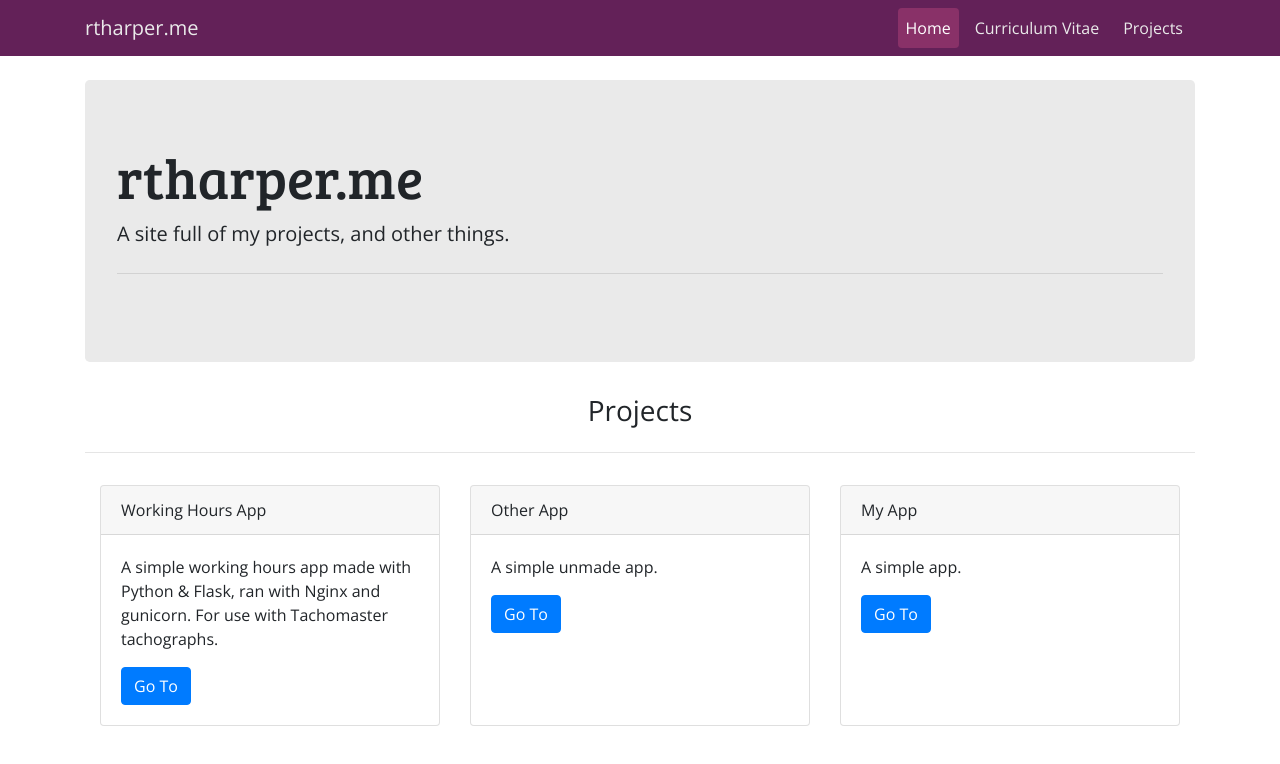
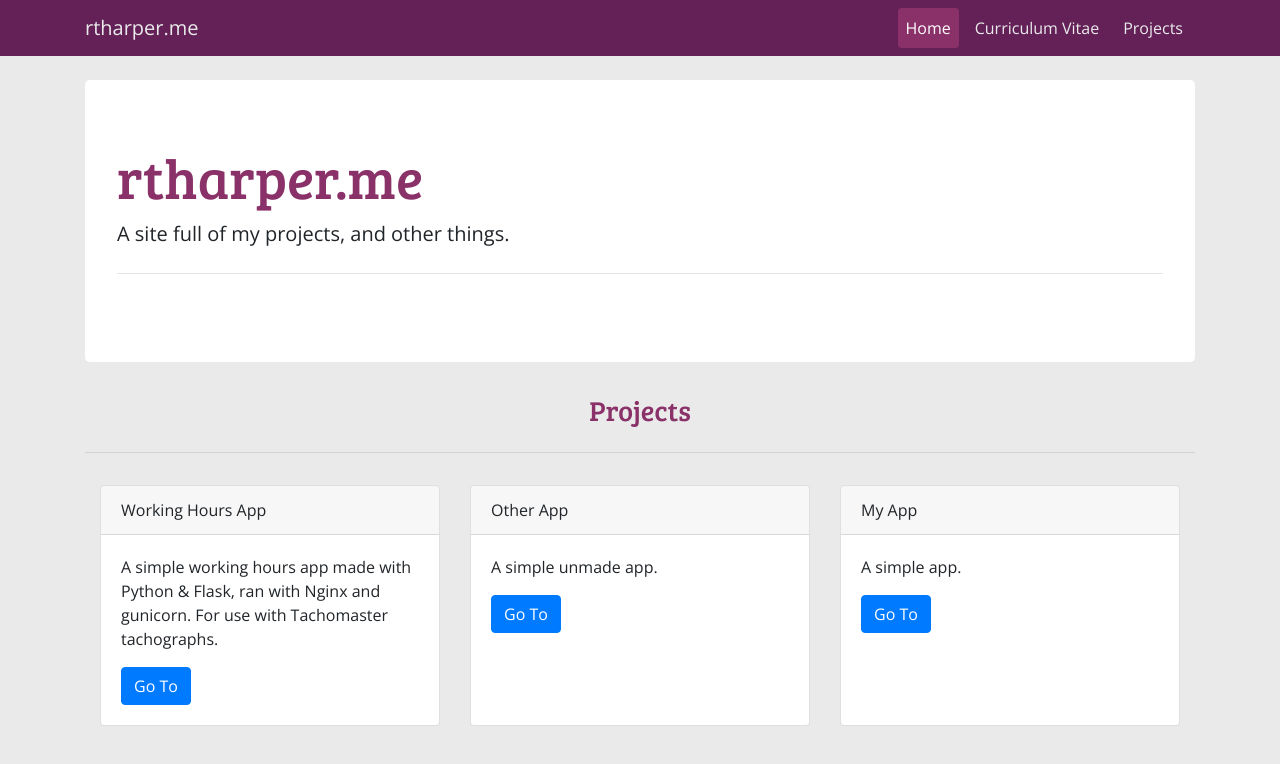
Before and after one commit to ryantharper/landing, a website: page src/index.html in a window 1280 px wide. Drawn offline with nearby package versions, Linux system fonts and the light colour scheme.

Commit message:
changed colours and fonts

```diff
--- a/src/index.html
+++ b/src/index.html
@@ -13,7 +13,7 @@
     </head>
     <body>
 
-        <nav class="navbar nav navbar-expand-md sticky-top">
+        <nav class="navbar nav navbar-expand-md navbar-dark sticky-top">
             <div class="container">
                 <a class="navbar-brand" href="#">rtharper.me</a>
                 <button class="navbar-toggler" type="button" data-toggle="collapse" data-target="#navbarSupportedContent" aria-controls="navbarSupportedContent" aria-expanded="false" aria-label="Toggle navigation">
@@ -38,7 +38,7 @@
 
 
         <div class="container my-4">
-            <div class="jumbotron" style="background-color:#EAEAEA;">
+            <div class="jumbotron jb">
               <h1 class="display-4 jumbo-head">rtharper.me</h1>
               <p class="lead">A site full of my projects, and other things.</p>
               <hr class="my-4">
@@ -48,7 +48,7 @@
 
         <div class="container">
 
-            <h3 class="text-center">Projects</h3>
+            <h3 class="text-center project-header">Projects</h3>
             <hr class="my-4">
 
             <div class="card-deck mx-auto">
--- a/src/scss/styles.scss
+++ b/src/scss/styles.scss
@@ -3,6 +3,9 @@ $bgHighlight    : #893168;
 $colDefault     : #eaeaea;
 $colHighlight   : #ffffff;
 $dropDown       : true;
+$fontJumbo      : 'Bree Serif', serif;
+$fontBody       : 'Open Sans', sans-serif;
+
 .navbar {
   background-color: $bgDefault;
   .navbar-brand {
@@ -95,3 +98,21 @@ $dropDown       : true;
   .dropdown-item.active {
     color: $colHighlight;
     background-color: $bgHighlight; }}
+
+.jumbo-head {
+    font-family: $fontJumbo;
+    color: $bgHighlight;
+}
+.jb {
+    background-color: white;
+}
+
+body {
+    font-family: $fontBody;
+    background-color: $colDefault;
+}
+
+.project-header {
+    font-family: $fontJumbo;
+    color: $bgHighlight;
+}
```
Also changed, not shown: src/css/styles.css.
